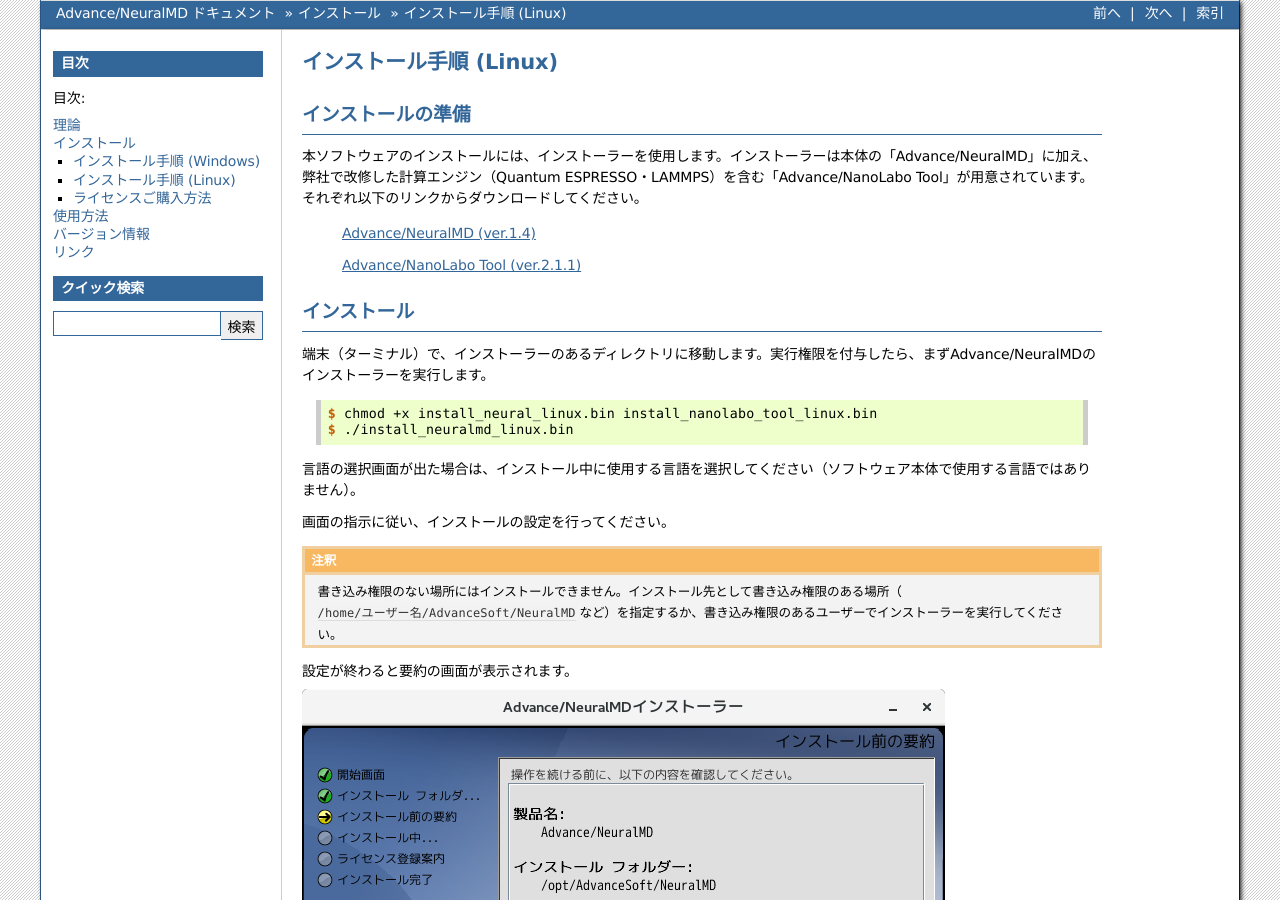
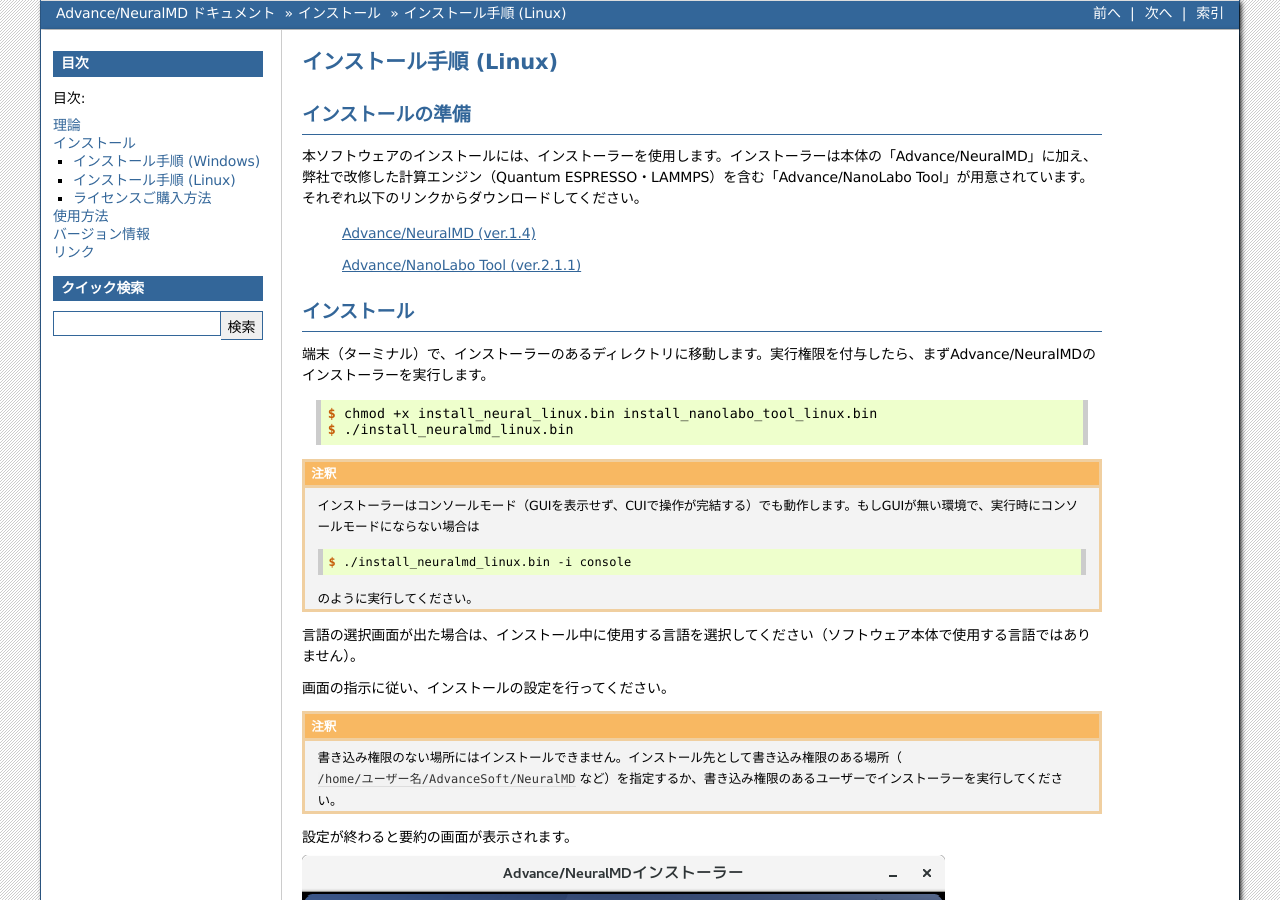
Before and after one commit to advancesoftcorp/neuralmd-doc, a Sphinx documentation site: the page built from docs/source/install/linux.rst, in a window 1280 px wide and 900 px high. Built offline with Sphinx 7.4.7, drawn with Linux system fonts in a browser that asks for light colours; formulas are drawn with MathJax 3.

Commit message:
modify linux.rst (how to install in console mode)

```diff
--- a/docs/source/install/linux.rst
+++ b/docs/source/install/linux.rst
@@ -26,6 +26,16 @@
 
  $ chmod +x install_neural_linux.bin install_nanolabo_tool_linux.bin
  $ ./install_neuralmd_linux.bin
+
+.. note::
+
+ インストーラーはコンソールモード（GUIを表示せず、CUIで操作が完結する）でも動作します。もしGUIが無い環境で、実行時にコンソールモードにならない場合は
+
+ .. code-block:: console
+
+   $ ./install_neuralmd_linux.bin -i console
+
+ のように実行してください。
 
 言語の選択画面が出た場合は、インストール中に使用する言語を選択してください（ソフトウェア本体で使用する言語ではありません）。
 
```
